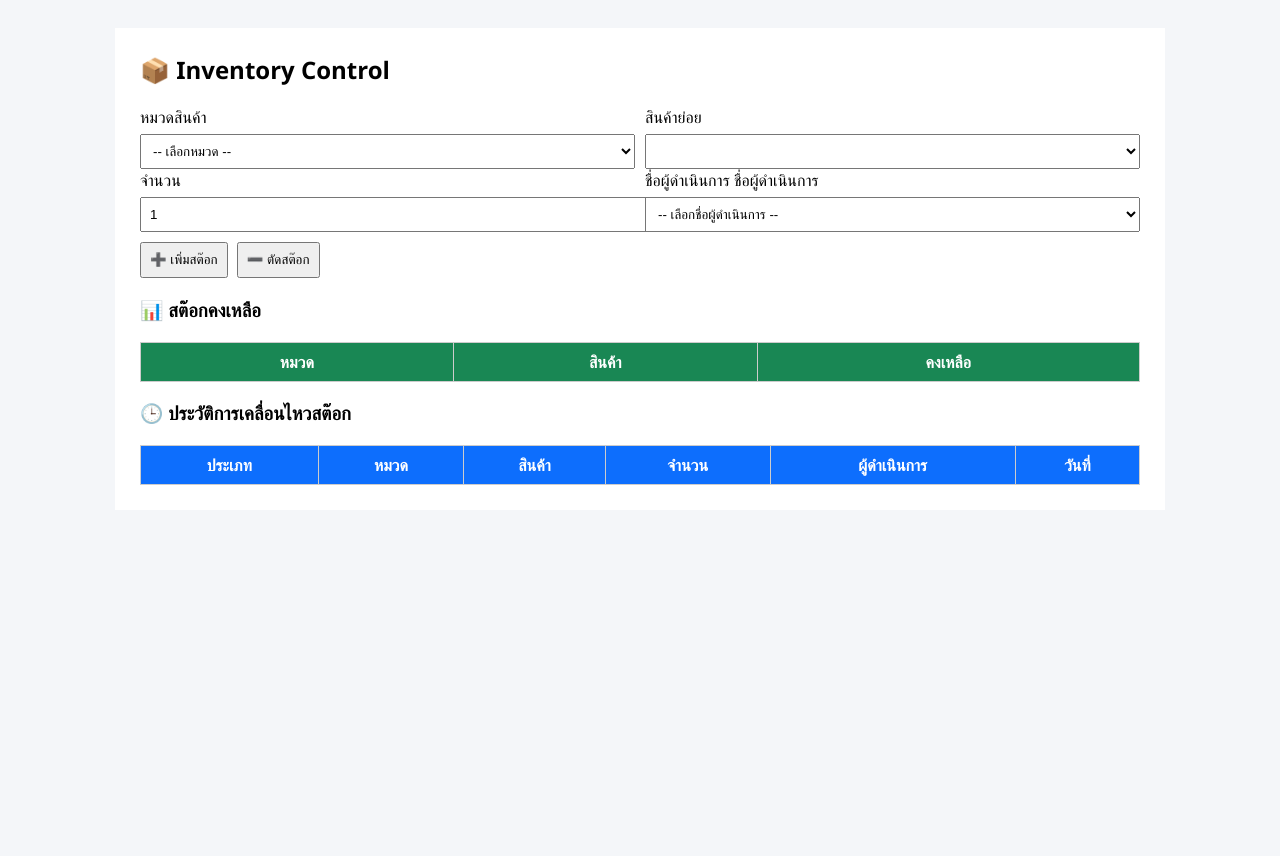
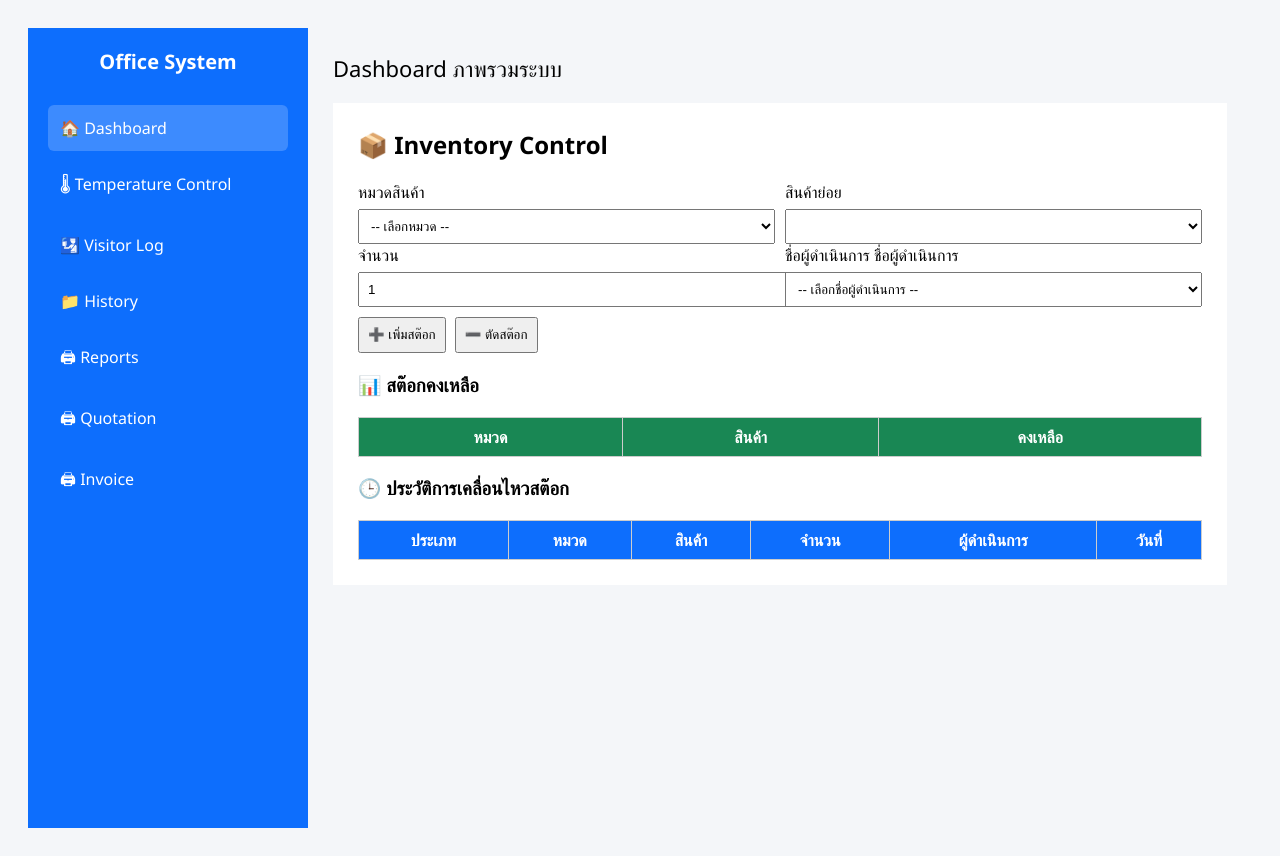
Before and after one commit to Pompatcha/office-system, a plain HTML site: page inventory.html in a window 1280 px wide. Before the commit the page ends 800 px from the top, so only its background shows below. Drawn offline with Linux system fonts and the light colour scheme.

Commit message:
edit product list

```diff
--- a/inventory.html
+++ b/inventory.html
@@ -14,9 +14,72 @@ th,td{border:1px solid #ccc;padding:8px;text-align:center}
 th{background:#198754;color:#fff}
 .log th{background:#0d6efd}
 button{width:auto;margin-right:5px;margin-top:10px}
+
+/* ===== Layout ===== */
+.wrapper {
+    display: flex;
+    min-height: 100vh;
+}
+
+/* ===== Sidebar ===== */
+.sidebar {
+    width: 240px;
+    background: #0d6efd;
+    color: #fff;
+    padding: 20px;
+}
+
+.sidebar h2 {
+    text-align: center;
+    margin-bottom: 30px;
+    font-size: 20px;
+}
+
+.sidebar a {
+    display: block;
+    color: #fff;
+    text-decoration: none;
+    padding: 12px;
+    border-radius: 6px;
+    margin-bottom: 10px;
+    font-size: 16px;
+}
+
+.sidebar a:hover,
+.sidebar a.active {
+    background: rgba(255,255,255,0.2);
+}
+
+/* ===== Main ===== */
+.main {
+    flex: 1;
+    padding: 25px;
+}
+
+.header {
+    font-size: 22px;
+    margin-bottom: 20px;
+}
 </style>
 </head>
 <body>
+
+<div class="wrapper">
+
+    <!-- Sidebar -->
+    <div class="sidebar">
+        <h2>Office System</h2>
+        <a href="index.html" class="active">🏠 Dashboard</a>
+        <a href="temperature.html">🌡 Temperature Control</a>
+        <a href="visitor.html">🛂 Visitor Log</a>
+        <a href="history.html">📁 History</a>
+        <a href="report.html">🖨 Reports</a>
+        <a href="quotation.html">🖨 Quotation</a>
+        <a href="invoice.html">🖨 Invoice</a>
+    </div>
+    <!-- Main Content -->
+    <div class="main">
+        <div class="header">Dashboard ภาพรวมระบบ</div>
 
 <div class="container">
 <h2>📦 Inventory Control</h2>
@@ -93,18 +156,31 @@ button{width:auto;margin-right:5px;margin-top:10px}
 
 <script>
 const products={
-  "น้ำผึ้ง":[
-    "น้ำผึ้งดอกส้ม",
-    "น้ำผึ้งออร์แกนิคจากป่าต้นโอ๊ก",
-    "น้ำผึ้งออร์แกนิคจากต้นสน",
-    "น้ำผึ้งออร์แกนิคไทม์",
-    "น้ำผึ้งออร์แกนิคต้นเฟอร์",
-    "น้ำผึ้งออร์แกนิคต้นเฟอร์ไข่มุก",
-    "น้ำผึ้งออร์แกนิคจากต้นเกาลัด"
+  "น้ำผึ้ง": [
+    "น้ำผึ้งดอกส้ม ขนาด 110 กรัม",
+    "น้ำผึ้งดอกส้ม ขนาด 460 กรัม",
+
+    "น้ำผึ้งออร์แกนิคจากป่าต้นโอ๊ก ขนาด 110 กรัม",
+    "น้ำผึ้งออร์แกนิคจากป่าต้นโอ๊ก ขนาด 460 กรัม",
+
+    "น้ำผึ้งออร์แกนิคจากต้นสน ขนาด 110 กรัม",
+    "น้ำผึ้งออร์แกนิคจากต้นสน ขนาด 460 กรัม",
+
+    "น้ำผึ้งออร์แกนิคไทม์ ขนาด 110 กรัม",
+    "น้ำผึ้งออร์แกนิคไทม์ ขนาด 460 กรัม",
+
+    "น้ำผึ้งออร์แกนิคต้นเฟอร์ ขนาด 110 กรัม",
+    "น้ำผึ้งออร์แกนิคต้นเฟอร์ ขนาด 460 กรัม",
+
+    "น้ำผึ้งออร์แกนิคต้นเฟอร์ไข่มุก ขนาด 110 กรัม",
+    "น้ำผึ้งออร์แกนิคต้นเฟอร์ไข่มุก ขนาด 460 กรัม",
+
+    "น้ำผึ้งออร์แกนิคจากต้นเกาลัด ขนาด 110 กรัม",
+    "น้ำผึ้งออร์แกนิคจากต้นเกาลัด ขนาด 460 กรัม"
   ],
   "น้ำมันมะกอก":[
-    "พรีเมี่ยมเอ็กซ์ตร้าเวอร์จิ้นโอลีฟออย สายพันธุ์อโธนาเลีย",
-    "น้ำมันมะกอกเอ็กซ์ตร้าเวอร์จินออร์แกนิก พันธุ์โคโรเนอิกิ"
+    "พรีเมี่ยมเอ็กซ์ตร้าเวอร์จิ้นโอลีฟออย สายพันธุ์อโธนาเลีย ขนาด 500 มล.",
+    "น้ำมันมะกอกเอ็กซ์ตร้าเวอร์จินออร์แกนิก พันธุ์โคโรเนอิกิ ขนาด 500 มล."
   ]
 };
 
```
